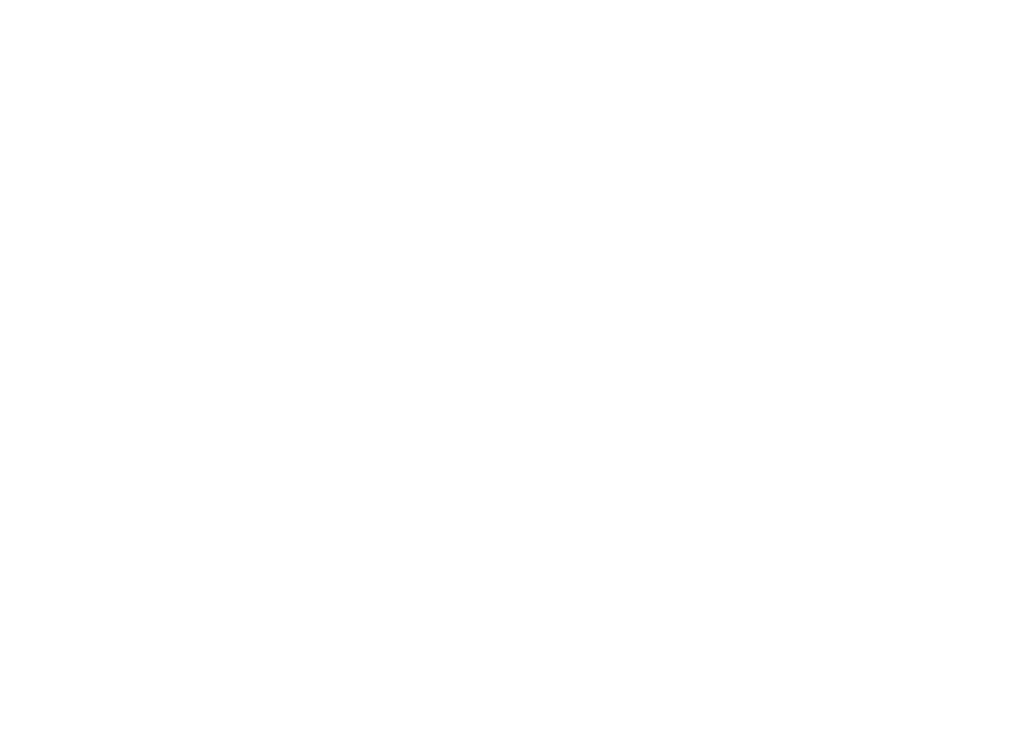
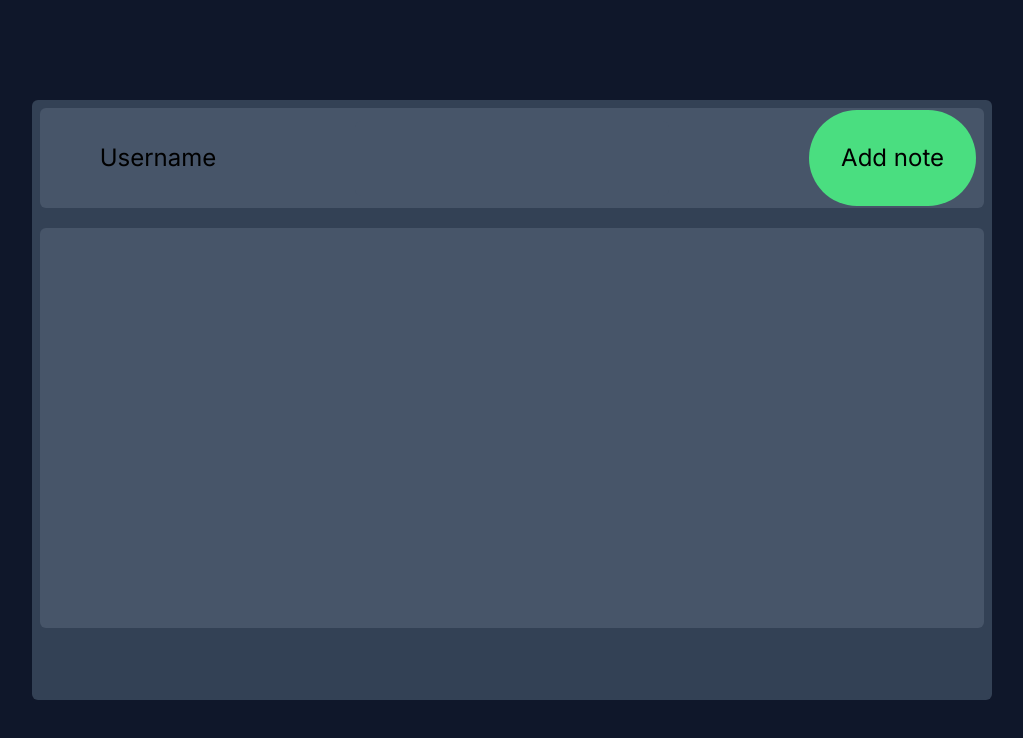
Before and after one commit to NathanAtaliba/User_Diary, a React (Vite) app in the folder notes-project/: page /loged in a window 1280 px wide. Before the commit this address had no page. Shown: the top 738 px of the page, without its empty margins (128-1151 px from the left). Built offline with nearby package versions, Linux system fonts and the light colour scheme.

Commit message:
add page notes :construction:

```diff
--- /dev/null
+++ b/notes-project/src/components/Note.tsx
@@ -0,0 +1,9 @@
+export function Note() {
+    return(
+    <>
+
+    </>
+    )
+}
+
+export default Note
--- a/notes-project/src/main.tsx
+++ b/notes-project/src/main.tsx
@@ -2,6 +2,7 @@
 import ReactDOM from 'react-dom';
 import { BrowserRouter as Router, Routes, Route, } from 'react-router-dom';
 import { LoginPage } from './pages/LoginPage';
+import { LogedPage } from './pages/LogedPage';
 import { Toaster } from 'sonner';
 import { SignupForm }  from './pages/SignupForm';
 import './index.css';
@@ -12,6 +13,7 @@
       <Routes>
         <Route path="/signup" element={<SignupForm />} />
         <Route path="/login" element={<LoginPage />} />
+        <Route path="/loged" element={<LogedPage />} />
       </Routes>
     </Router>
     <Toaster richColors />
--- /dev/null
+++ b/notes-project/src/pages/LogedPage.tsx
@@ -0,0 +1,21 @@
+import Note from "../components/Note"
+export function LogedPage() {
+return(
+<>
+<div className="bg-slate-900 w-full h-screen justify-center flex items-center relative">
+    <div className="bg-slate-700 w-3/4 h-3/4 rounded-md">
+        <div className="bg-slate-600 relative rounded-md h-1/6 flex flex-row text-2xl m-2 justify-center items-center">
+            <h1 className="left-0 h-full rounded-md absolute text-center flex justify-center items-center w-1/4">Username</h1>
+            <input className="w-4/12 h-3/4 bg-slate-600 text-center rounded-md text-white m-2"
+            type="text"
+            />
+            <button className="bg-green-400 absolute right-0 m-2 p-8 rounded-full text-center hover:bg-green-600">Add note</button>
+        </div>
+        <div className="bg-slate-600 m-2 my-5 relative rounded-md h-4/6 overflow-y-scroll">
+            <Note></Note>
+        </div>
+    </div>
+</div>
+</>
+)
+}
--- a/notes-project/src/pages/LoginPage.tsx
+++ b/notes-project/src/pages/LoginPage.tsx
@@ -16,7 +16,7 @@
 
     if(response.data === 'Login successful!'){
       window.alert(response.data);
-    window.location.href = '/loged/';
+      window.location.href = '/loged/';
     }else{
       window.alert(response.data);
     }
@@ -29,9 +29,6 @@
   return (
     <>
     <div className="bg-gradient-to-r from-cyan-500 to-blue-500 bg-repeat w-full h-screen justify-center flex items-center">
-      <div className="bg-white md:w-48 md:h-1/2 rounded-md">
-
-      </div>
       <form onSubmit={handleSubmit} className="flex flex-col bg-slate-900/85 md:w-1/4 md:h-1/2 text-white text-center justify-center content-center rounded-md box-border font-bold text-base items-center">
         <label htmlFor="email">Email:</label>
         <input className="bg-transparent text-center border-2 border-solid border-slate-500 rounded-md outline-green-400 p-2 md:w-1/2 placeholder:text-slate-300 m-1"
--- a/notes-project/src/pages/SignupForm.tsx
+++ b/notes-project/src/pages/SignupForm.tsx
@@ -12,17 +12,28 @@
 const handleSubmit = async (event:React.FormEvent<HTMLFormElement>) => {
   event.preventDefault();
   try {
+    if(password === confirmPassword){
       const response = await axios.post('http://localhost:3000/user/register', {
         username: username,
         email: email,
         password: password,
-      confirmPassword: confirmPassword
       });
-
-    if(response.data === 'Login successful!'){
+      if(response.data === 'User created with successful!'){
         window.alert(response.data);
+        setUsername("")
+        setEmail("")
+        setPassword("")
+        setconfirmPassword("")
       }else{
         window.alert(response.data);
+      }
+      }
+      else{
+        window.alert("Password and password confirmation are not the same")
+        setUsername("")
+        setEmail("")
+        setPassword("")
+        setconfirmPassword("")
       }
     }
     catch(error){
@@ -33,9 +44,6 @@
     return(
         <>
     <div className="bg-gradient-to-r from-cyan-500 to-blue-500 bg-repeat w-full h-screen justify-center flex items-center">
-      <div className="bg-white md:w-48 md:h-1/2 rounded-md">
-
-      </div>
       <form onSubmit={handleSubmit} className="flex flex-col bg-slate-900/85 md:w-1/4 md:h-1/2 text-white text-center justify-center content-center rounded-md box-border font-bold text-base items-center">
       <label htmlFor="username">Username:</label>
         <input className="bg-transparent text-center border-2 border-solid border-slate-500 rounded-md outline-green-400 p-2 md:w-1/2 placeholder:text-slate-300 m-1"
```
Also changed, not shown: 1 other file (tests, documents, lock files or other folders). Lines whose indentation alone changed are shown as unchanged.
